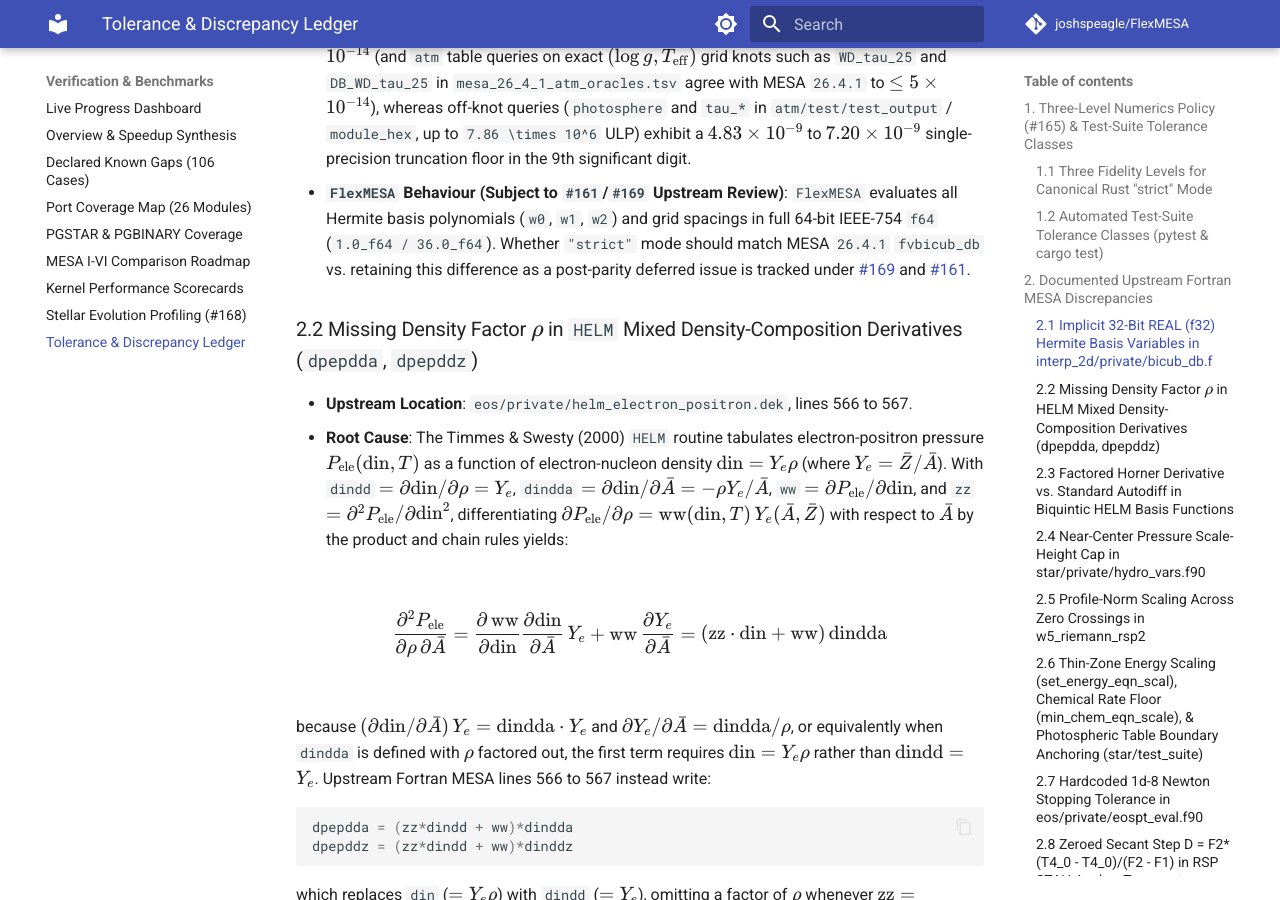
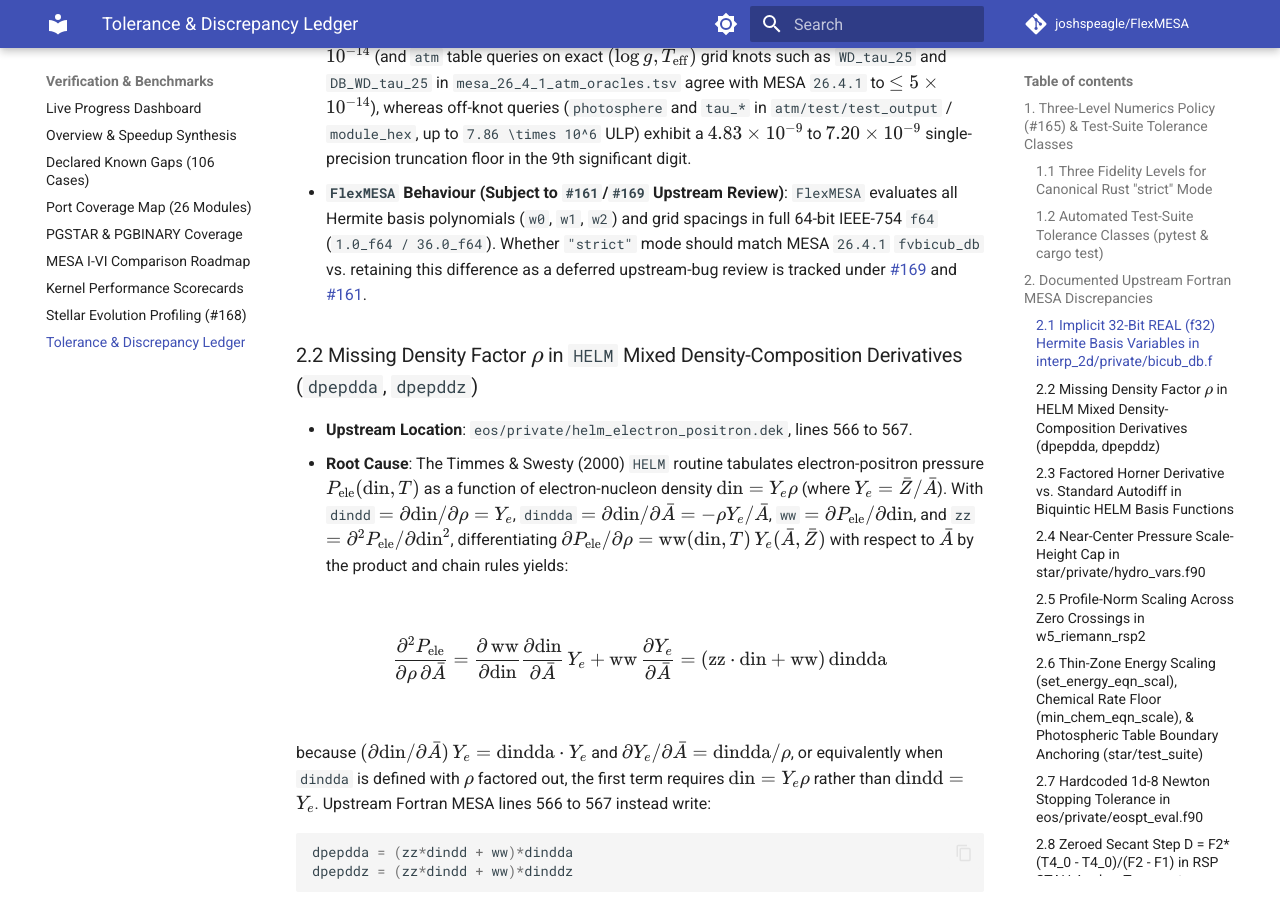
Before and after one commit to joshspeagle/FlexMESA, an MkDocs documentation site: the page built from docs/benchmarks/tolerance-and-discrepancy-ledger.md, in a window 1280 px wide and 900 px high, scrolled down 2725 px. Built offline with MkDocs 1.6.1 and Material for MkDocs 9.7.7, drawn with Linux system fonts in a browser that asks for light colours; comment, search, counter and statistics services are not loaded.

Commit message:
docs: replace unmeasured status wording on benchmarks/tolerance-and-discrepancy-ledger.md (P1.4 part 3)
docs/benchmarks/tolerance-and-discrepancy-ledger.md: 'post-parity deferred issue' -> 'deferred upstream-bug review' (the strict-mode fvbicub_db question is #169/#672/#680).
Replacements cite the generated tables (notes/audit/case_table.md,
notes/audit/routine_table.md) instead of typing counts. Wording only; no
behaviour or API documented differently.

Commands: mkdocs build --strict and pytest tests/test_docs_snippets.py run after
the last page commit of this branch (see the branch evidence file).

Co-Authored-By: Claude Sonnet 5.5 <noreply@anthropic.com>

```diff
--- a/docs/benchmarks/tolerance-and-discrepancy-ledger.md
+++ b/docs/benchmarks/tolerance-and-discrepancy-ledger.md
@@ -33,7 +33,7 @@ During line-by-line inspection and baseline testing against upstream Fortran MES
 - **Upstream Location**: `interp_2d/private/bicub_db.f`, subroutine `fvbicub_db` (and downstream callers such as `ionization/private/ion_tables_eval.f90:eval_charge_of_Fe56_in_He4` and `atm/private/table_atm.f90:405` in `get_table_values`).
 - **Root Cause**: The legacy Fortran 77 routine `fvbicub_db` omits `implicit none`. While its arguments and spline coefficient arrays are declared `real(dp)` (`f64`), its local Hermite basis variables (`xp`, `yp`, `cx`, `cy`, `hx2`, `hy2`, `z36th = 1.0/36.0`) are undeclared and therefore default to 32-bit single-precision `REAL` (`f32`, $\epsilon_{\mathrm{mach}} \approx 1.19 \times 10^{-7}$).
 - **Measured Effect**: When evaluating 2D bicubic splines in `interp_2d`, `ion_fe56`, and `atm` tables, Safe Rust and Python/JAX agree with each other in strict IEEE-754 `f64` to $\le 3.7 \times 10^{-14}$ (and `atm` table queries on exact $(\log g, T_{\mathrm{eff}})$ grid knots such as `WD_tau_25` and `DB_WD_tau_25` in `mesa_26_4_1_atm_oracles.tsv` agree with MESA `26.4.1` to $\le 5 \times 10^{-14}$), whereas off-knot queries (`photosphere` and `tau_*` in `atm/test/test_output` / `module_hex`, up to `7.86 \times 10^6` ULP) exhibit a $4.83 \times 10^{-9}$ to $7.20 \times 10^{-9}$ single-precision truncation floor in the 9th significant digit.
-- **`FlexMESA` Behaviour (Subject to `#161`/`#169` Upstream Review)**: `FlexMESA` evaluates all Hermite basis polynomials (`w0`, `w1`, `w2`) and grid spacings in full 64-bit IEEE-754 `f64` (`1.0_f64 / 36.0_f64`). Whether `"strict"` mode should match MESA `26.4.1` `fvbicub_db` vs. retaining this difference as a post-parity deferred issue is tracked under [#169](https://github.com/joshspeagle/FlexMESA/issues/169) and [#161](https://github.com/joshspeagle/FlexMESA/issues/161).
+- **`FlexMESA` Behaviour (Subject to `#161`/`#169` Upstream Review)**: `FlexMESA` evaluates all Hermite basis polynomials (`w0`, `w1`, `w2`) and grid spacings in full 64-bit IEEE-754 `f64` (`1.0_f64 / 36.0_f64`). Whether `"strict"` mode should match MESA `26.4.1` `fvbicub_db` vs. retaining this difference as a deferred upstream-bug review is tracked under [#169](https://github.com/joshspeagle/FlexMESA/issues/169) and [#161](https://github.com/joshspeagle/FlexMESA/issues/161).
 
 ### 2.2 Missing Density Factor $\rho$ in `HELM` Mixed Density-Composition Derivatives (`dpepdda`, `dpepddz`)
 
```
